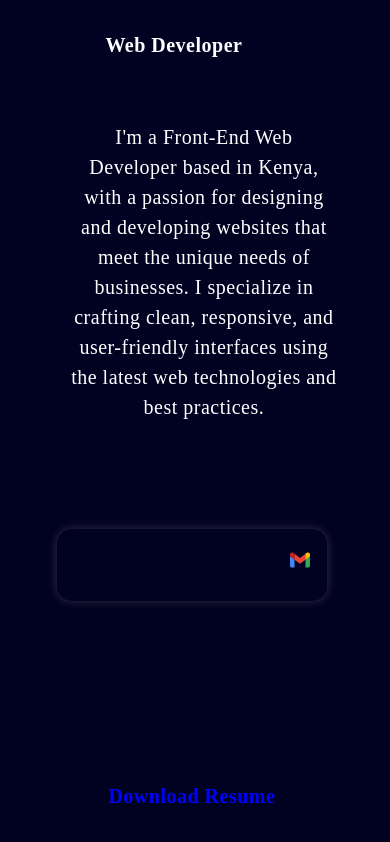
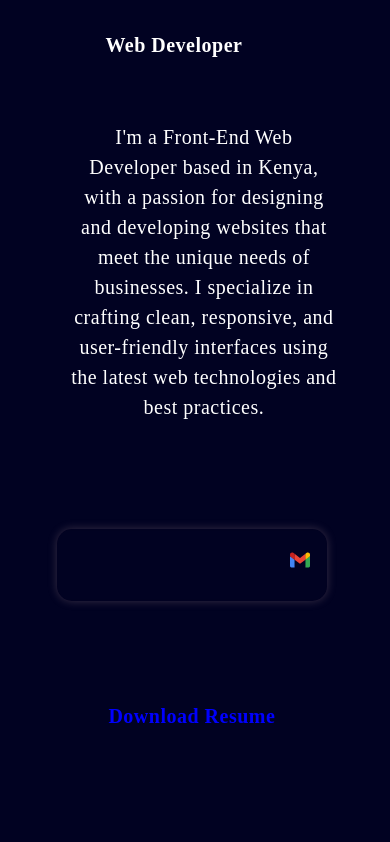
Before and after one commit to Naominm/Portfolio, a React (Create React App) app: page / in a window 390 px wide. Shown: the part 545-1387 px from the top of the page. Built offline with nearby package versions, Linux system fonts and the light colour scheme; some icons are missing.

Commit message:
futher achanges to the resume link

```diff
--- a/src/pages/home/home.css
+++ b/src/pages/home/home.css
@@ -384,7 +384,7 @@ width:90%;
 margin-left: 5%;
   }
   .downloadResumeLink{
-    margin-top: 180px;
+    margin-top: 100px;
   }
 }
 .homeTwitterIcon:hover{
```
